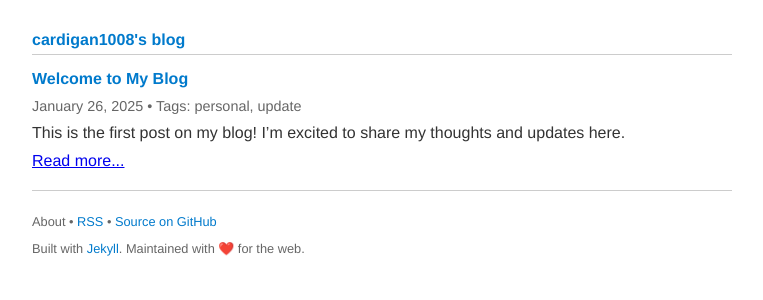
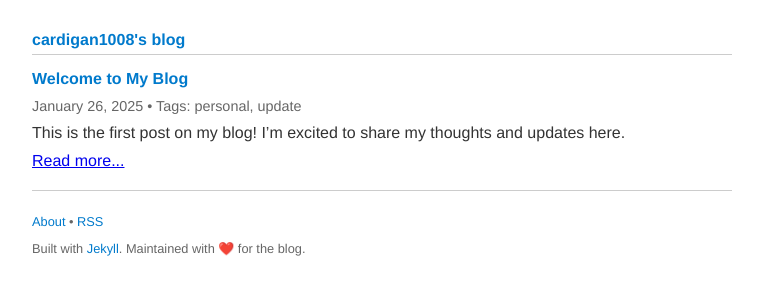
Before and after one commit to cardigan1008/cardigan1008.github.io, a Jekyll site: the page built from blog.md, in a window 1280 px wide. Shown: the top 300 px of the page, without its empty margins (258-1021 px from the left). Built offline with Jekyll 4.4.1, drawn with Linux system fonts in a browser that asks for light colours.

Commit message:
feat: new desc

```diff
--- a/_layouts/blog.html
+++ b/_layouts/blog.html
@@ -27,8 +27,8 @@
 
         <!-- Footer -->
         <footer>
-            <p>About • <a href="{{ '/rss.xml' | relative_url }}">RSS</a> • <a href="{{ site.github_link }}">Source on GitHub</a></p>
-            <p>Built with <a href="https://jekyllrb.com/">Jekyll</a>. Maintained with ❤️ for the web.</p>
+            <p><a href="{{ '/' | relative_url }}">About</a> • <a href="{{ '/rss.xml' | relative_url }}">RSS</a></p>
+            <p>Built with <a href="https://jekyllrb.com/">Jekyll</a>. Maintained with ❤️ for the blog.</p>
         </footer>
     </div>
 </body>
--- a/rss.xml
+++ b/rss.xml
@@ -1,5 +1,6 @@
 ---
 layout: none
+permalink: /rss.xml
 ---
 <?xml version="1.0" encoding="UTF-8" ?>
 <rss version="2.0">
```
